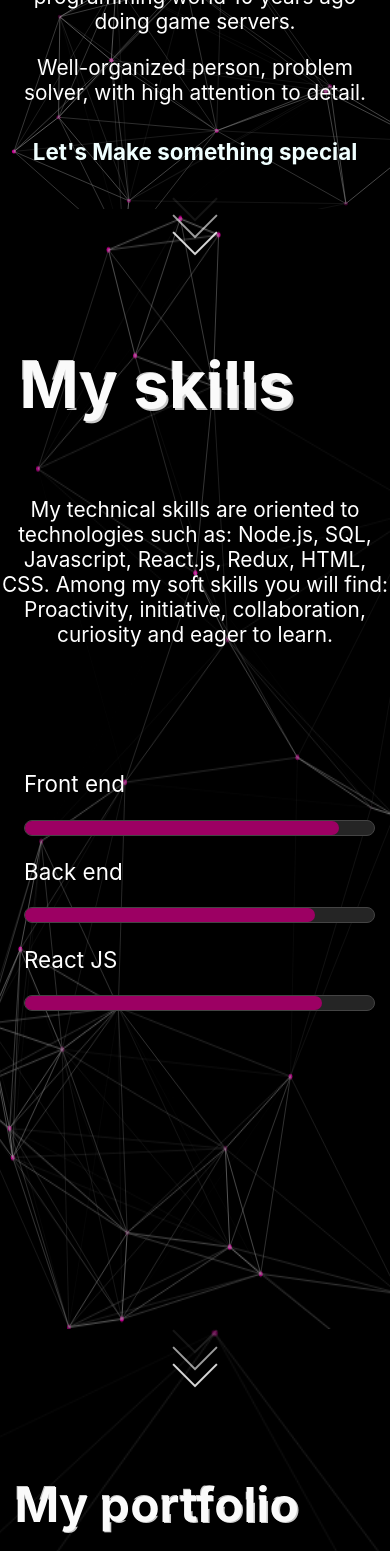
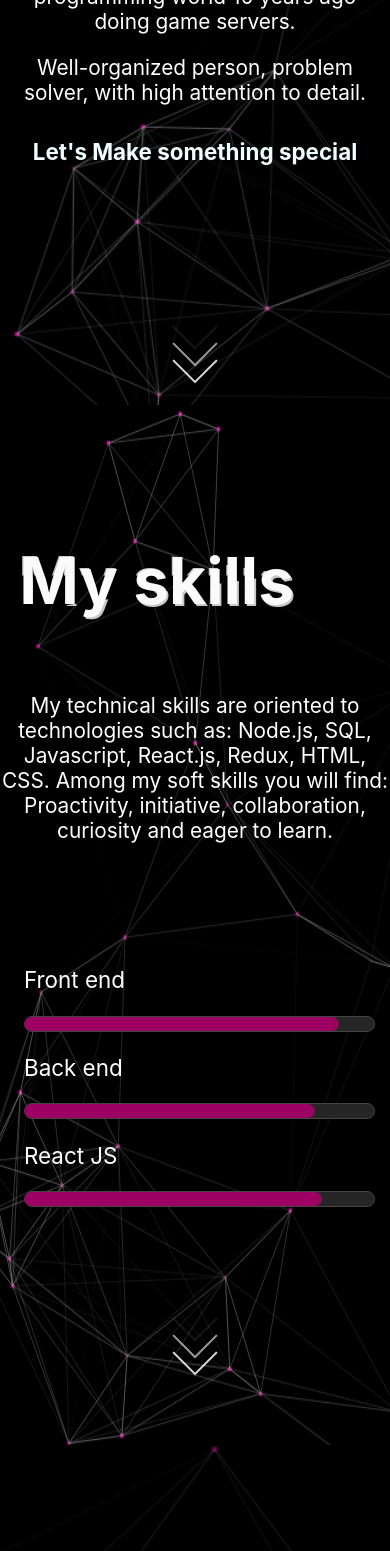
Before and after one commit to Agus1510/portfolio, a React (Create React App) app: page / in a window 390 px wide. Shown: the part 1479-3030 px from the top of the page. Built offline with nearby package versions, Linux system fonts and the light colour scheme.

Commit message:
responsive

```diff
--- a/src/components/aboutMe/aboutMeDark.module.css
+++ b/src/components/aboutMe/aboutMeDark.module.css
@@ -182,7 +182,7 @@
 
 @media (max-width: 768px) {
   .canvas{
-    height:100%;
+    height:65em;
   }
   .flexContainer2{
     display: flex;
@@ -214,6 +214,7 @@
   }
 
   .scrollDown{
+    margin-top: 65em;
     margin-left: 50%;
   }
 
--- a/src/components/skills/skillsDark.module.css
+++ b/src/components/skills/skillsDark.module.css
@@ -238,7 +238,7 @@
 
 @media (max-width: 768px) {
   .canvas{
-    height:70em;
+    height:65em;
   }
   .flexContainer2{
     display: flex;
@@ -272,7 +272,7 @@
   }
 
   .scrollDown{
-    margin-top: 75em;
+    margin-top: 62em;
     margin-left: 50%;
   }
 
--- a/src/components/skills/skillsLight.module.css
+++ b/src/components/skills/skillsLight.module.css
@@ -238,7 +238,7 @@
 
 @media (max-width: 768px) {
   .canvas{
-    height:100%;
+    height:65em;
   }
   .flexContainer2{
     display: flex;
@@ -262,8 +262,8 @@
 
   .glitch{
     font-size: 4em;
-    width: fit-content;
-    margin-left: 0.3em;
+      width: fit-content;
+      margin-left: 0.3em;
   }
 
   .title{
@@ -272,7 +272,7 @@
   }
 
   .scrollDown{
-    margin-top: 75em;
+    margin-top: 62em;
     margin-left: 50%;
   }
 
```
